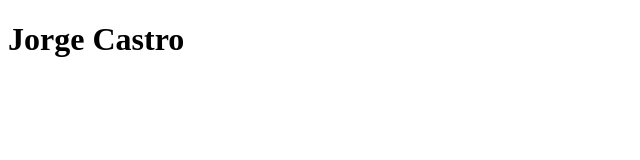
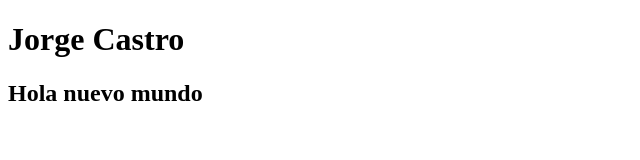
Before and after one commit to Jaho2020/Trabajo-Colaborativo-ListaContactos, a plain HTML site: page index.html in a window 1280 px wide. Shown: the whole page, without its empty margins (0-640 px from the left). Drawn offline with Linux system fonts and the light colour scheme.

Commit message:
Update index.html
se agraga un hola mundo como prueba de funcionamiento de la aplicacion

```diff
--- a/index.html
+++ b/index.html
@@ -6,6 +6,7 @@
 </head>
 <body>
 	<h1>Jorge Castro</h1>
+	<h2>Hola nuevo mundo</h2>
 
 </body>
 </html>
```
